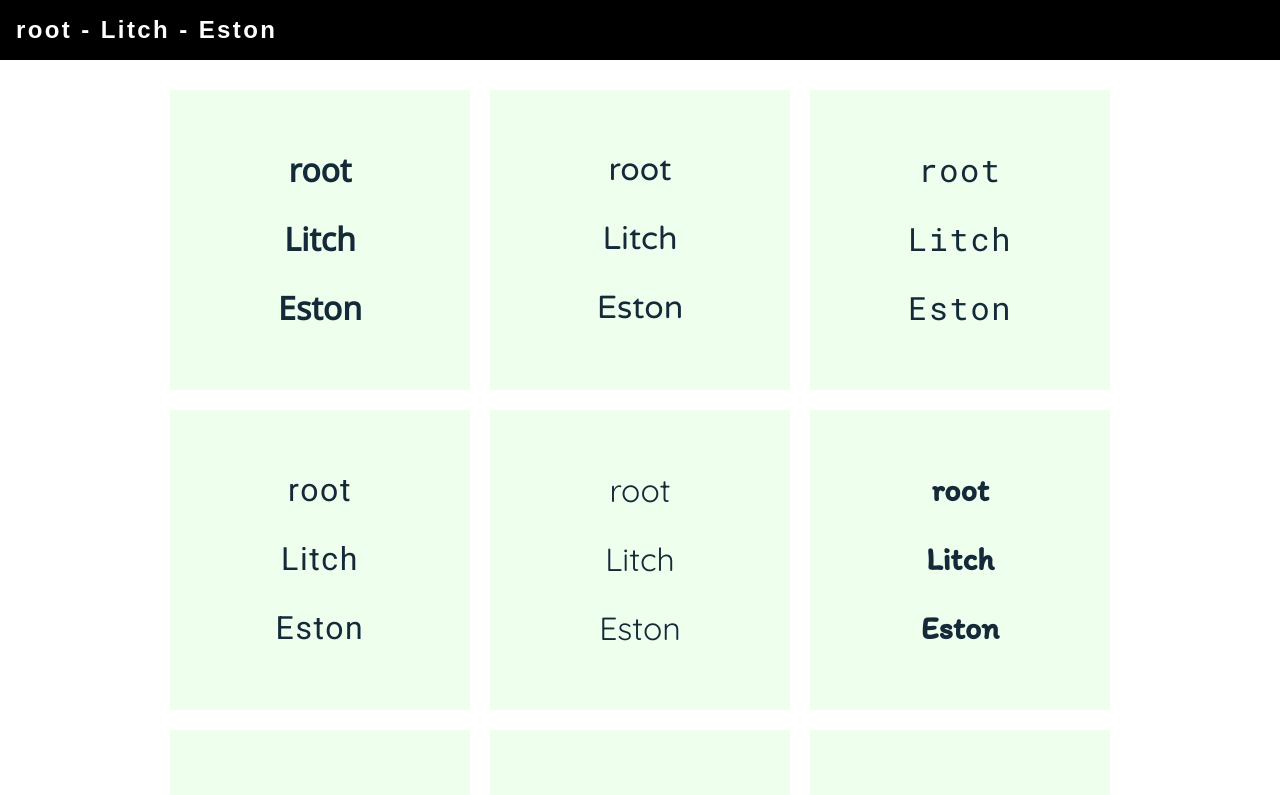
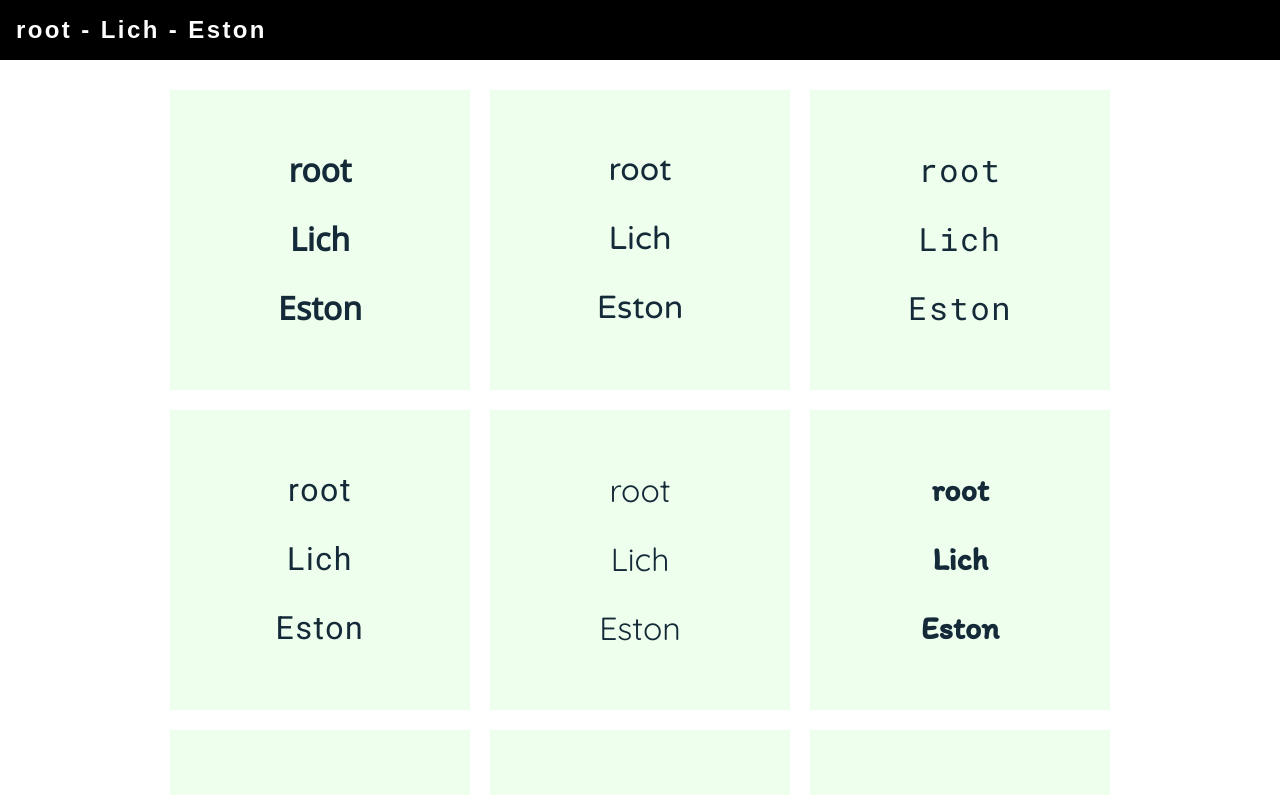
Before and after one commit to jhserodio/root, a React (Create React App) app: page / in a window 1280 px wide. Shown: the top 795 px of the page. Built offline with nearby package versions, Linux system fonts and the light colour scheme.

Commit message:
litch move lich

```diff
--- a/src/app/App.js
+++ b/src/app/App.js
@@ -28,7 +28,7 @@ class App extends Component {
         brand: '#152A38',
         other: '#E71D36'
       },
-      brands: ['root', 'Litch', 'Eston']
+      brands: ['root', 'Lich', 'Eston']
     }
   }
 
--- a/src/app/components/Header.js
+++ b/src/app/components/Header.js
@@ -16,7 +16,7 @@ const Wrapper = styled.div`
 const Header = props => (
   <Wrapper>
     <h1>
-      root - Litch - Eston
+      root - Lich - Eston
     </h1>
   </Wrapper>
 )
```
